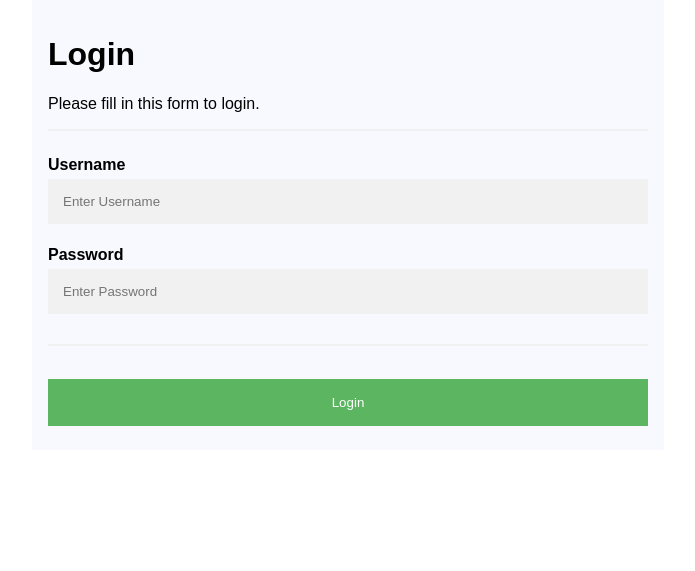
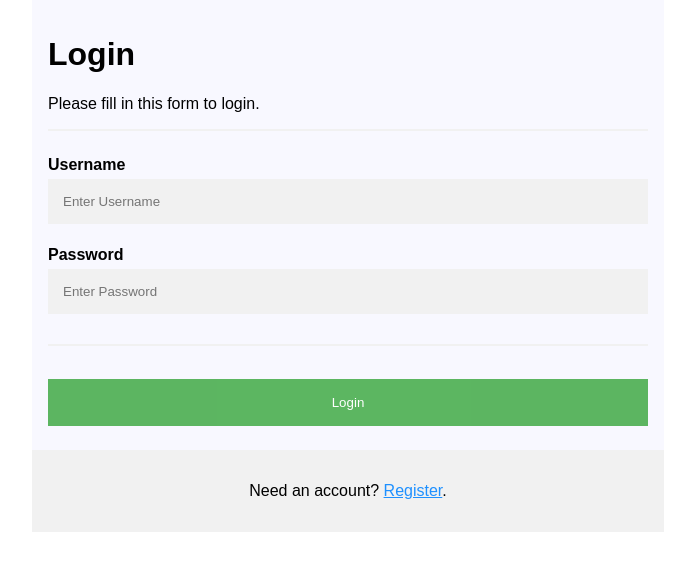
Before and after one commit to andreifurculesteanu/F1Project, a Flask app: page /login in a window 1280 px wide. Shown: the part 61-632 px from the top of the page, without its empty margins (292-987 px from the left). Run offline with Flask 2, Linux system fonts and the light colour scheme.

Commit message:
link to register from login

```diff
--- a/src/templates/login.html
+++ b/src/templates/login.html
@@ -29,6 +29,9 @@
 
                 <button type="submit" class="registerbtn">Login</button>
             </div>
+            <div class="container signin">
+                <p>Need an account? <a href="/register">Register</a>.</p>
+            </div>
         </form>
 
     </div>
```
